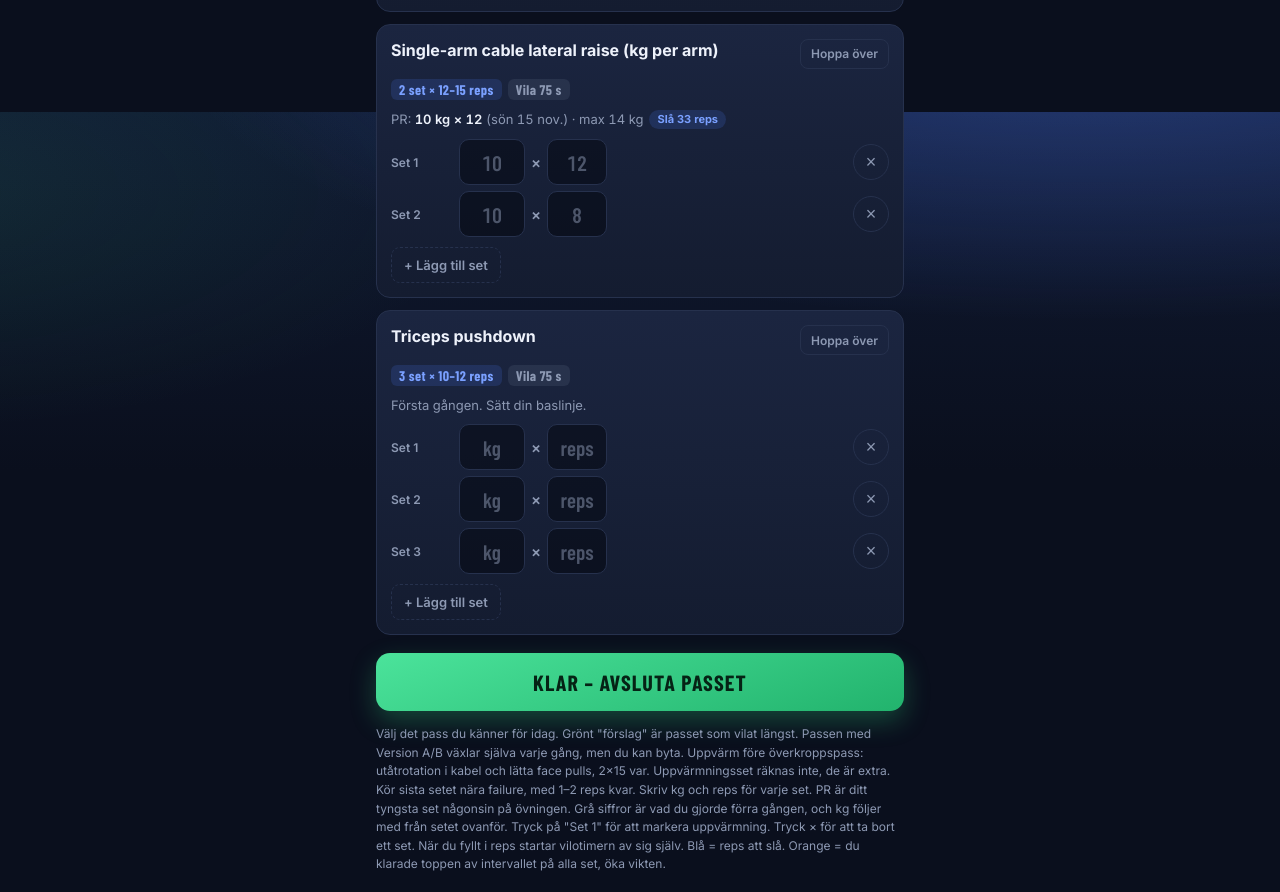
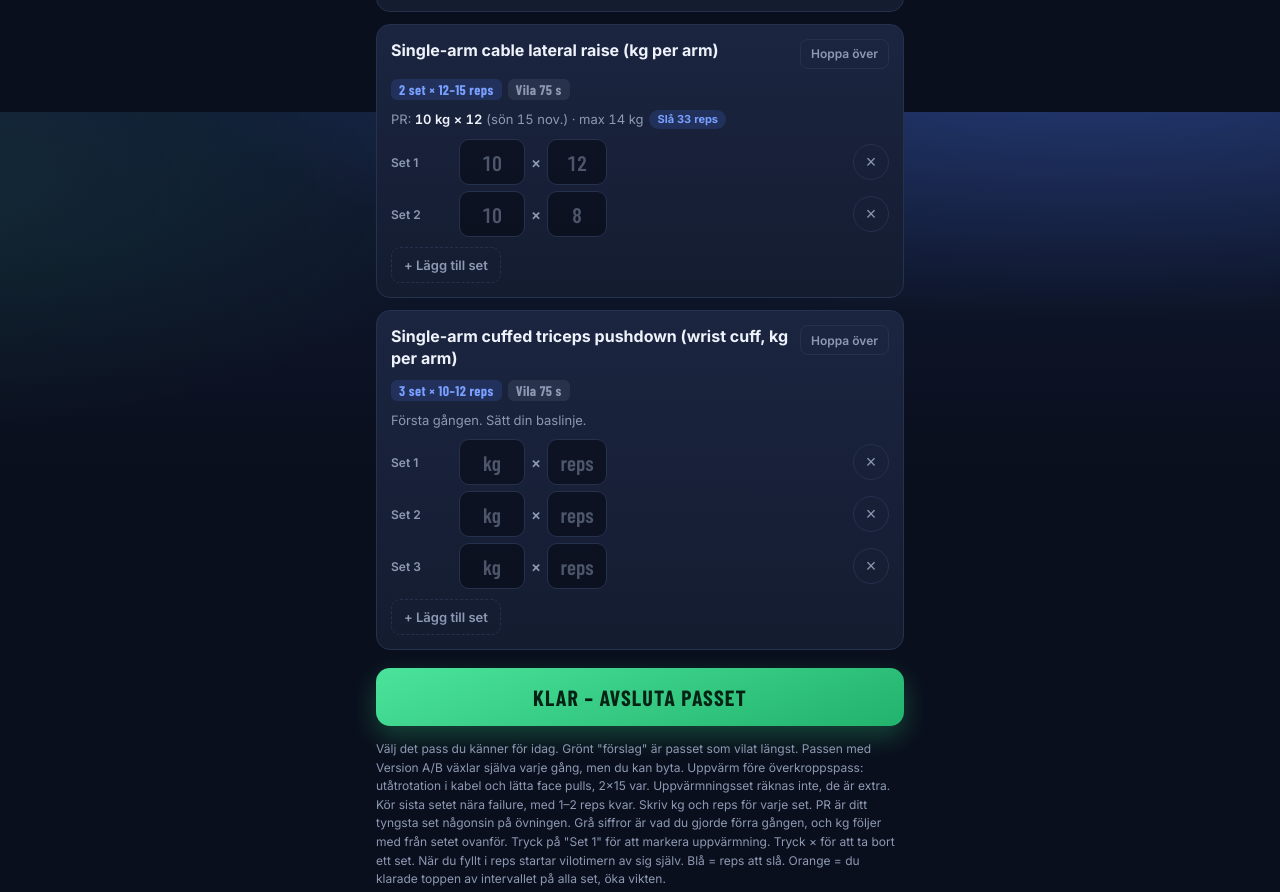
Before and after one commit to EslamAlmlah/lift-log, a plain HTML site: page index.html in a window 1280 px wide. Shown: the part 1488-2380 px from the top of the page. Drawn offline with nearby package versions, Linux system fonts and the light colour scheme; a web font is replaced by a local one.

Commit message:
Triceps: single-arm cuffed pushdown (wrist cuff, kg per arm) on chest, shoulder and pump days
Co-Authored-By: Claude Opus 5.5 <noreply@anthropic.com>
Claude-Session: https://claude.ai/code/session_015wMXqtQYi3pUHTPRzadzHT

```diff
--- a/index.html
+++ b/index.html
@@ -327,7 +327,7 @@ const PLAN = {
     ["pec-deck", "Machine fly / pec deck", 2, 10, 12, SMALL, "A"],
     ["cable-fly-low", "Low-to-high cable fly", 2, 10, 12, SMALL, "B"],
     ["lateral-raise", "Single-arm cable lateral raise (kg per arm)", 2, 12, 15, SMALL],
-    ["tri-pushdown", "Triceps pushdown", 3, 10, 12, SMALL],
+    ["cuff-tri-pushdown", "Single-arm cuffed triceps pushdown (wrist cuff, kg per arm)", 3, 10, 12, SMALL],
   ]},
   lats: { short: "Lats", name: "Lats + biceps", ex: [
     ["lat-pulldown", "Lat pulldown (wide grip)", 3, 8, 12, BIG, "A"],
@@ -350,8 +350,7 @@ const PLAN = {
     ["lateral-raise", "Single-arm cable lateral raise (kg per arm)", 3, 12, 15, SMALL, "A"],
     ["machine-lateral", "Machine lateral raise", 3, 12, 15, SMALL, "B"],
     ["reverse-pec-deck", "Reverse pec deck", 2, 15, 20, 60],
-    ["single-arm-pushdown", "Single-arm cable pushdown", 2, 10, 12, SMALL, "A"],
-    ["cross-body-tri", "Cross-body cable triceps extension", 2, 10, 12, SMALL, "B"],
+    ["cuff-tri-pushdown", "Single-arm cuffed triceps pushdown (wrist cuff, kg per arm)", 2, 10, 12, SMALL],
   ]},
   rygg: { short: "Back", name: "Upper back + biceps", ex: [
     ["tbar-row", "T-bar row", 3, 8, 10, BIG, "A"],
@@ -365,14 +364,14 @@ const PLAN = {
     ["pec-deck", "Pec deck", 2, 12, 20, 60],
     ["lateral-raise", "Single-arm cable lateral raise (kg per arm)", 2, 12, 20, 60],
     ["incline-db-curl", "Dumbbell curl", 2, 12, 20, 60],
-    ["tri-pushdown", "Triceps pushdown", 2, 12, 20, 60],
+    ["cuff-tri-pushdown", "Single-arm cuffed triceps pushdown (wrist cuff, kg per arm)", 2, 12, 20, 60],
     ["reverse-pec-deck", "Reverse pec deck", 2, 15, 20, 60],
   ]},
 };
 const ORDER = Object.keys(PLAN);
 // Names of the old numbered program, so older history and records still read well.
 const OLD_DAYS = { 1: "Push", 2: "Pull", 3: "Legs", 4: "Shoulders + arms", 5: "Upper", 6: "Pump" };
-const OLD_NAMES = { "flat-chest-press": "Flat bench / chest press", "oh-cable-tri": "Overhead cable triceps extension", "rear-delt-fly": "Rear delt fly", "rdl": "Romanian deadlift", "ez-21s": "EZ-bar 21s", "weighted-pullup": "Weighted pull-up", "seated-cable-row": "Seated cable row", "ss-curl": "Curl (superset)", "ss-pushdown": "Pushdown (superset)", "oh-tri-ext": "Overhead triceps extension", "calf-raise": "Calf raise", "seated-db-press": "Seated dumbbell press", "cable-row-close": "Close-grip cable row", "incline-db-press": "Incline dumbbell press", "incline-smith": "Incline Smith press" };
+const OLD_NAMES = { "flat-chest-press": "Flat bench / chest press", "oh-cable-tri": "Overhead cable triceps extension", "rear-delt-fly": "Rear delt fly", "rdl": "Romanian deadlift", "ez-21s": "EZ-bar 21s", "weighted-pullup": "Weighted pull-up", "seated-cable-row": "Seated cable row", "ss-curl": "Curl (superset)", "ss-pushdown": "Pushdown (superset)", "oh-tri-ext": "Overhead triceps extension", "calf-raise": "Calf raise", "seated-db-press": "Seated dumbbell press", "cable-row-close": "Close-grip cable row", "incline-db-press": "Incline dumbbell press", "incline-smith": "Incline Smith press", "tri-pushdown": "Triceps pushdown", "single-arm-pushdown": "Single-arm cable pushdown", "cross-body-tri": "Cross-body cable triceps extension" };
 const passName = (d) => (PLAN[d] ? PLAN[d].name : OLD_DAYS[d] ? `${OLD_DAYS[d]} (gamla planen)` : "Pass");
 const exName = (id) => { for (const k of ORDER) { const e = PLAN[k].ex.find((x) => x[0] === id); if (e) return e[1].replace(/ \(.*\)$/, ""); } return OLD_NAMES[id] || id; };
 
--- a/sw.js
+++ b/sw.js
@@ -1,6 +1,6 @@
 // Offline support. Pages load from the network first (so updates arrive right away)
 // and fall back to the cached copy when the gym has no signal.
-const CACHE = "liftlog-v16";
+const CACHE = "liftlog-v17";
 const SHELL = ["./", "index.html", "manifest.webmanifest", "icons/icon-192.png", "icons/apple-touch-icon.png"];
 
 self.addEventListener("install", (e) => {
```
